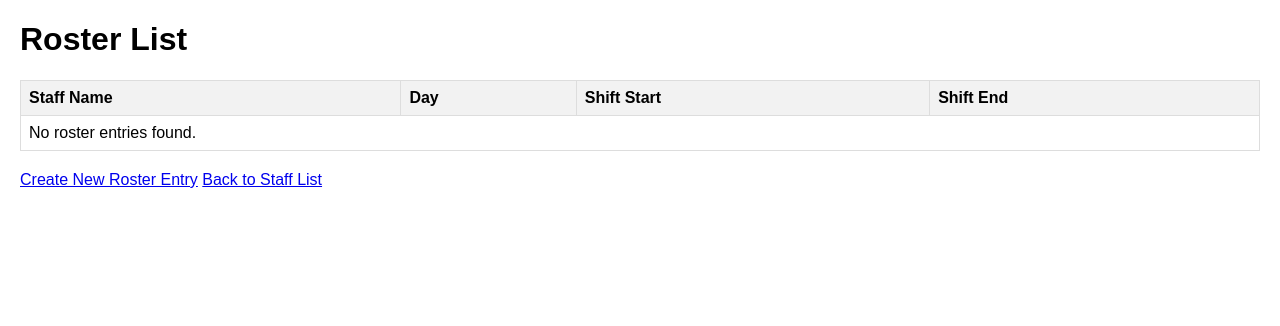
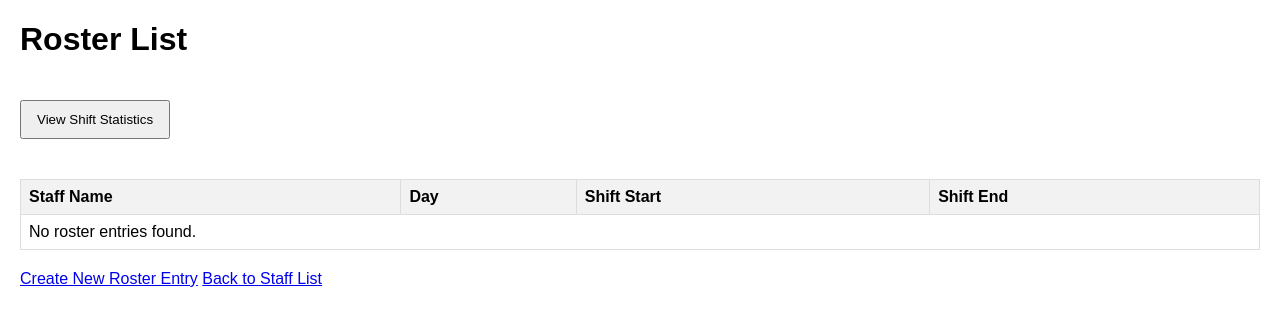
Before and after one commit to JUNELAI2024/roster2ndversion, a Django app: page /roster/ in a window 1280 px wide. Shown: the top 326 px of the page. Run offline with Django 5.2, Linux system fonts and the light colour scheme; data that the repository does not hold is empty.

Commit message:
fix roster_list . htm

```diff
--- a/roster/templates/roster/roster_list.html
+++ b/roster/templates/roster/roster_list.html
@@ -37,9 +37,9 @@
     <h1>Roster List</h1>
 
     <!-- Button to go to Statistics Page -->
-    <!--<a href="{% url 'statistics' %}">
+    <a href="{% url 'statistics_view' %}">
         <button>View Shift Statistics</button>
-    </a>-->
+    </a>
 
     <table>
         <thead>
```
